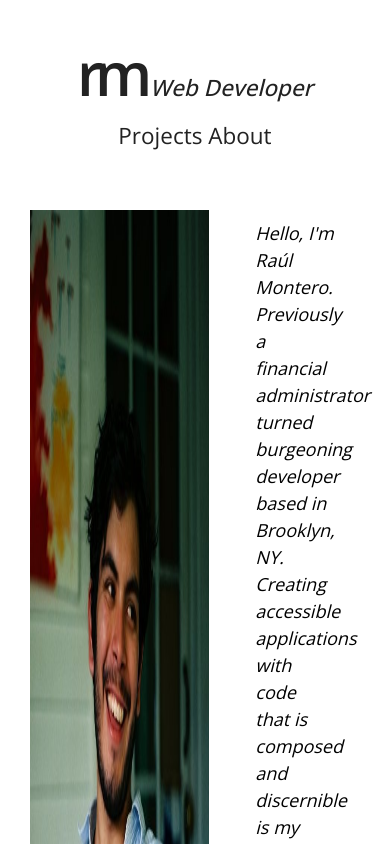
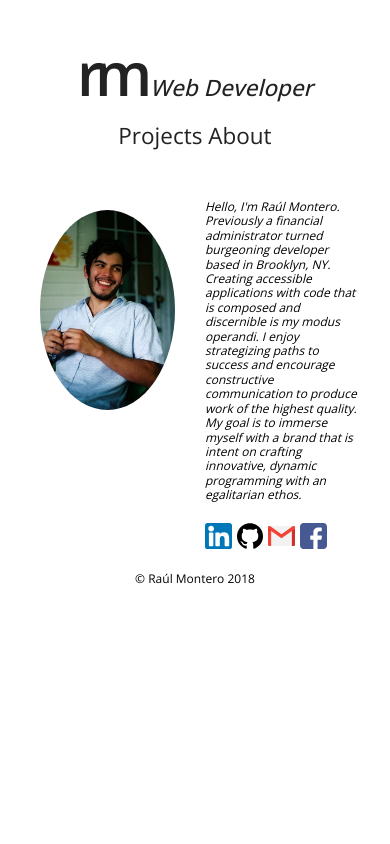
Before and after one commit to brooklynbodega/Portfolio-V2, a React (Create React App) app: page /about in a window 390 px wide. Shown: the top 844 px of the page. Built offline with nearby package versions, Linux system fonts and the light colour scheme.

Commit message:
styled media query mobile for About.js, table media queries next

```diff
--- a/src/App.css
+++ b/src/App.css
@@ -160,14 +160,6 @@ font-size: 0.75em;
 
  /**** PROJECTS PAGE ****/
 
- .Projects-Wrapper {
-  display: flex;
-  margin: 0 auto;
-  min-height: 300px;
-  padding: 0px 20px;
-  text-align: center;
- }
-
  .slide-in-blurred-left {
    -webkit-animation: slide-in-blurred-left 0.5s cubic-bezier(0.230, 1.000, 0.320, 1.000) both;
    animation: slide-in-blurred-left 0.5s cubic-bezier(0.230, 1.000, 0.320, 1.000) both;
@@ -221,6 +213,14 @@ font-size: 0.75em;
      opacity: 1;
    }
  }
+
+.Projects-Wrapper {
+  display: flex;
+  margin: 0 auto;
+  min-height: 300px;
+  padding: 0px 20px;
+  text-align: center;
+}
 
 .projects {
   min-height: 30%;
@@ -312,27 +312,16 @@ font-size: 0.75em;
 /**** END PROJECTS PAGE ****/
 
 /**** ABOUT PAGE ****/
-
-.About {
-  display: flex;
-  flex-direction: row;
-  font-size: 1.5em;
-  min-height: 300px;
-  padding: 20px;
-}
-
 .slide-in-blurred-right {
   -webkit-animation: slide-in-blurred-right 0.5s cubic-bezier(0.230, 1.000, 0.320, 1.000) both;
   animation: slide-in-blurred-right 0.5s cubic-bezier(0.230, 1.000, 0.320, 1.000) both;
 }
 
-/* ----------------------------------------------
+/* --------------------------------------------
  * Generated by Animista on 2018-10-4 19:0:29
  * w: http://animista.net, t: @cssanimista
- *
  * animation slide-in-blurred-right
- * ----------------------------------------
- */
+ * -------------------------------------------*/
 @-webkit-keyframes slide-in-blurred-right {
   0% {
     -webkit-transform: translateX(1000px) scaleX(2.5) scaleY(0.2);
@@ -377,39 +366,59 @@ font-size: 0.75em;
   }
 }
 
+.About {
+  display: flex;
+  flex-direction: row;
+  justify-content: center;
+  margin: 0 auto;
+  min-height: 300px;
+  padding: 0px 20px;
+}
+
+.photo {
+  width: 50%;
+  display: flex;
+  justify-content: flex-end;
+  padding-right: 20px;
+}
+
+.photo > img {
+  border-radius: 50%;
+  height: 275px;
+  width: 200px;
+  /* min-height: 83%;
+  max-height: 83%;
+  min-width: 65%;
+  max-width: 65%; */
+}
+
 #bio {
   display: flex;
   flex-direction: column;
-  justify-content: space-between;
+  justify-content: space-evenly;
+  line-height: 1.5em;
   padding: 10px;
   text-align: left;
-  line-height: 1.5em;
-  /* margin: 0 auto; */
-  width: 60%;
+  width: 50%;
 }
 
 #bio-text {
   font-style: italic;
-  margin: 0 auto;
-  width: 60%;
 }
 
 .contact {
   margin-top: 10px;
-  margin: 0 auto;
 }
 
 #social-links {
   display: flex;
   flex-direction: row;
-  /* flex-wrap: wrap; */
   margin: 0 auto;
-  /* width: 50%; */
 }
 
 #social-links img {
-  height: 50pt;
-  width: 50pt;
+  height: 30pt;
+  width: 30pt;
   margin-right: 10px;
   /* border-radius: 50px; */
 }
@@ -428,8 +437,6 @@ font-size: 0.75em;
 }
 
 /**** END FOOTER.JS PAGE ****/
-
-
 /****************************************/
 
 /******* TABLET SCREEN MEDIAQUERY *******/
@@ -489,50 +496,50 @@ font-size: 0.75em;
   /**** END PROJECTS.JS PAGE ****/
 
   /**** ABOUT PAGE ****/
-  .About {
-    font-size: 1e
-  }
 
-  #profile-photo {
-      height: 90%;
-      width: 90%;
-  }
-/*///////// ENDED HERE /////////////*/
+/*///////// ENDED EDITING HERE /////////////*/
+   .About {
+   }
+
+   .photo {
+     width: 50%;
+     display: flex;
+     justify-content: flex-end;
+     /* margin: auto 0; */
+     margin-top: 20px;
+     padding-right: 20px;
+   }
+
+   .photo > img {
+     border-radius: 50%;
+     height: 200px;
+     width: 135px;
+   }
+
   #bio {
-    display: flex;
     flex-direction: column;
-    justify-content: space-between;
-    padding: 10px;
-    text-align: left;
-    line-height: 1.5em;
-    /* margin: 0 auto; */
-    width: 60%;
+    line-height: 1.2em;
   }
 
   #bio-text {
-    font-style: italic;
-    margin: 0 auto;
-    width: 60%;
+    margin-bottom: 10px;
   }
 
   .contact {
-    margin-top: 10px;
-    margin: 0 auto;
+    bottom: 0;
+    left: 1;
   }
 
   #social-links {
     display: flex;
     flex-direction: row;
-    /* flex-wrap: wrap; */
     margin: 0 auto;
-    /* width: 50%; */
   }
 
   #social-links img {
     height: 20pt;
     width: 20pt;
     margin-right: 5px;
-    /* border-radius: 50px; */
   }
 
   #social-links img:hover {
--- a/src/Components/About.js
+++ b/src/Components/About.js
@@ -6,7 +6,7 @@ class About extends Component {
     return (
       <div className="About slide-in-blurred-right">
         <div className="photo">
-          <img src={require("../images/profile-photo-01.jpg")} alt="profile photo" title="profile photo" id="profile-photo" />
+          <img src={require("../images/profile-photo-01.jpg")} alt="profile photo" title="profile photo"/>
         </div>
         <div id="bio">
          <div id="bio-text">
```
